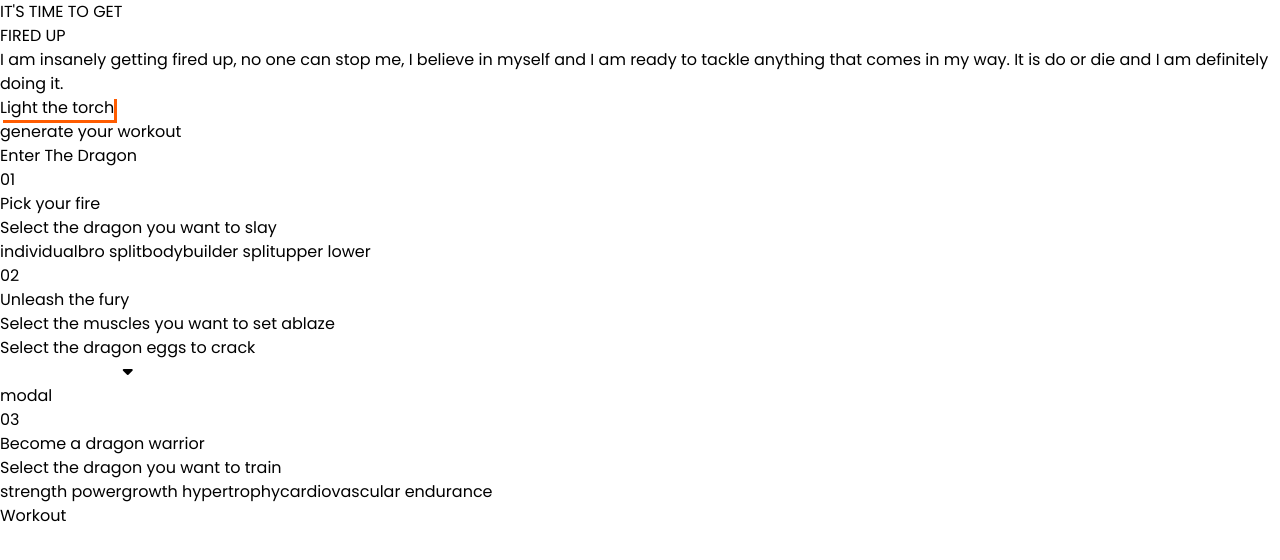
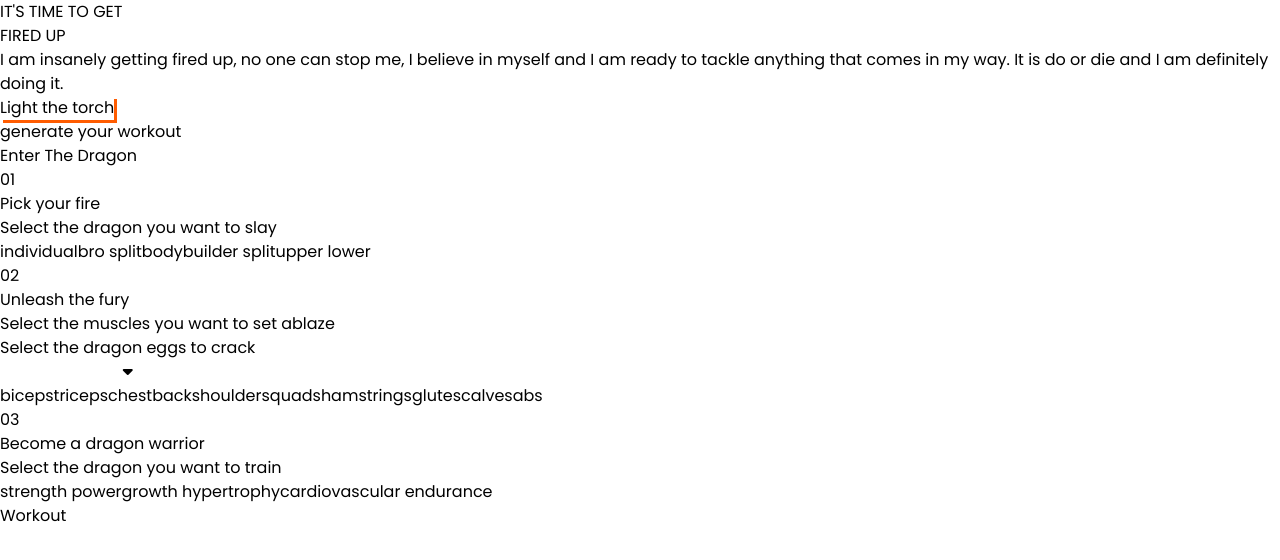
Before and after one commit to Parker2127/fire-fit-app, a React (Vite) app: page / in a window 1280 px wide. Both pictures are taken after a click on the button "Select the dragon eggs to crack". Shown: the top 560 px of the page. Built offline with nearby package versions, Linux system fonts and the light colour scheme.

Commit message:
Mapping the array to populate muscleGroups

```diff
--- a/src/components/Generator.jsx
+++ b/src/components/Generator.jsx
@@ -63,7 +63,15 @@ export default function Generator() {
             <i className="fa-solid absolute right-3 top-1/2  -translate-y-1/2 fa-caret-down"></i>
          </button>
          {showModal && (
-            <div>modal</div>
+            <div className='flex flex-col p-3'>
+                 {(fire === 'individual' ? WORKOUTS[fire] : Object.keys(WORKOUTS[fire])).map((muscleGroup, muscleGroupIndex) => {
+                    return (
+                        <button className='hover:text-orange-600'     key={muscleGroupIndex} >
+                            <p className='uppercase'>{muscleGroup.replaceAll('_', " ")}</p>
+                        </button>
+                    )
+                 } )}
+            </div>
          )}
      </div>
 
```
